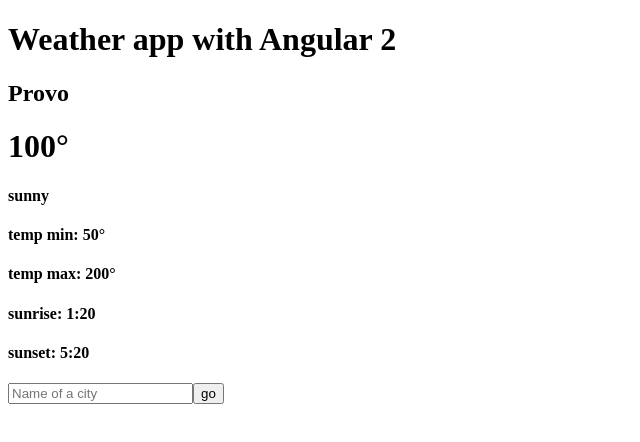
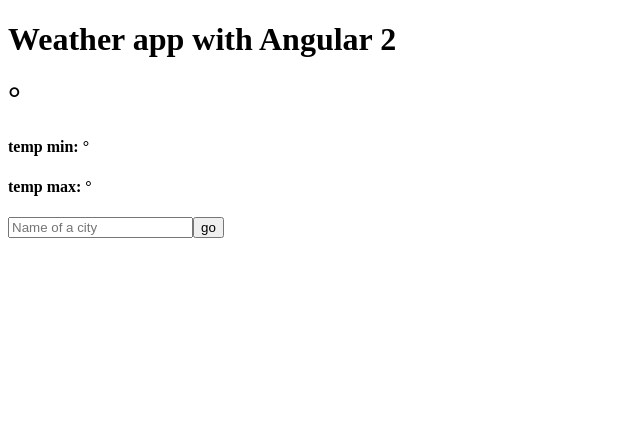
Before and after one commit to amar402/weather-ng2, an Angular app: page / in a window 1280 px wide. Shown: the top 442 px of the page, without its empty margins (0-640 px from the left). Built offline with nearby package versions, Linux system fonts and the light colour scheme; no server answers.

Commit message:
fixed functionality

```diff
--- a/src/app/weather.service.ts
+++ b/src/app/weather.service.ts
@@ -6,7 +6,7 @@
 
 @Injectable()
 export class WeatherService {
-  private weather:Weather = new Weather('Provo', '100', 'sunny', '50', '200', '1:20', '5:20') ;
+  private weather:Weather = new Weather(' ', ' ', ' ', ' ', ' ') ;
   constructor(private http:Http) { }
 
   currentLocation(lat:string, lon:string){
--- a/src/app/weather.ts
+++ b/src/app/weather.ts
@@ -1,3 +1,3 @@
 export class Weather {
-  constructor(public cityName:string, public temp:string, public type:string, public tempMin:string, public tempMax:string, public sunrise:string, public sunset:string){}
+  constructor(public cityName:string, public temp:string, public type:string, public tempMin:string, public tempMax:string){}
 }
--- a/src/app/weather/weather.component.html
+++ b/src/app/weather/weather.component.html
@@ -8,10 +8,6 @@
       <h4 class="tempMax tempM">temp min: {{weatherClass?.tempMin}}&deg;</h4>
       <h4 class="tempMin tempM">temp max: {{weatherClass.tempMax}}&deg;</h4>
     </div>
-    <div class="info suntime">
-      <h4 class="sunrise">sunrise: {{weatherClass?.sunrise}}</h4>
-      <h4 class="sunset">sunset: {{weatherClass?.sunset}}</h4>
-    </div>
   </div>
   <form class="lookCity" (ngSubmit)=onSubmit(f) #f="ngForm">
     <input type="text" class="cityName" name="city" ngModel #city="ngModel" placeholder="Name of a city">
--- a/src/app/weather/weather.component.ts
+++ b/src/app/weather/weather.component.ts
@@ -27,7 +27,7 @@
     const lon = this.location.longitude.toString();
     this.weatherSer.currentLocation(lat, lon).subscribe(
       (data) => {
-        this.weatherClass = new Weather(data.name, data.main.temp, data.weather[0].description, data.main.temp_min, data.main.temp_max, data.sys.sunrise, data.sys.sunset);
+        this.weatherClass = new Weather(data.name, data.main.temp, data.weather[0].description, data.main.temp_min, data.main.temp_max);
         console.log(data);
       }
     )
@@ -36,7 +36,7 @@
   onSubmit(weatherForm: NgForm){
     this.weatherSer.otherWeather(weatherForm.value.city).subscribe(
       (data) => {
-        this.weatherClass = new Weather(data.name, data.main.temp, data.weather[0].description, data.main.temp_min, data.main.temp_max, data.sys.sunrise, data.sys.sunset);
+        this.weatherClass = new Weather(data.name, data.main.temp, data.weather[0].description, data.main.temp_min, data.main.temp_max);
         console.log(this.weatherClass);
       }
     )
```
